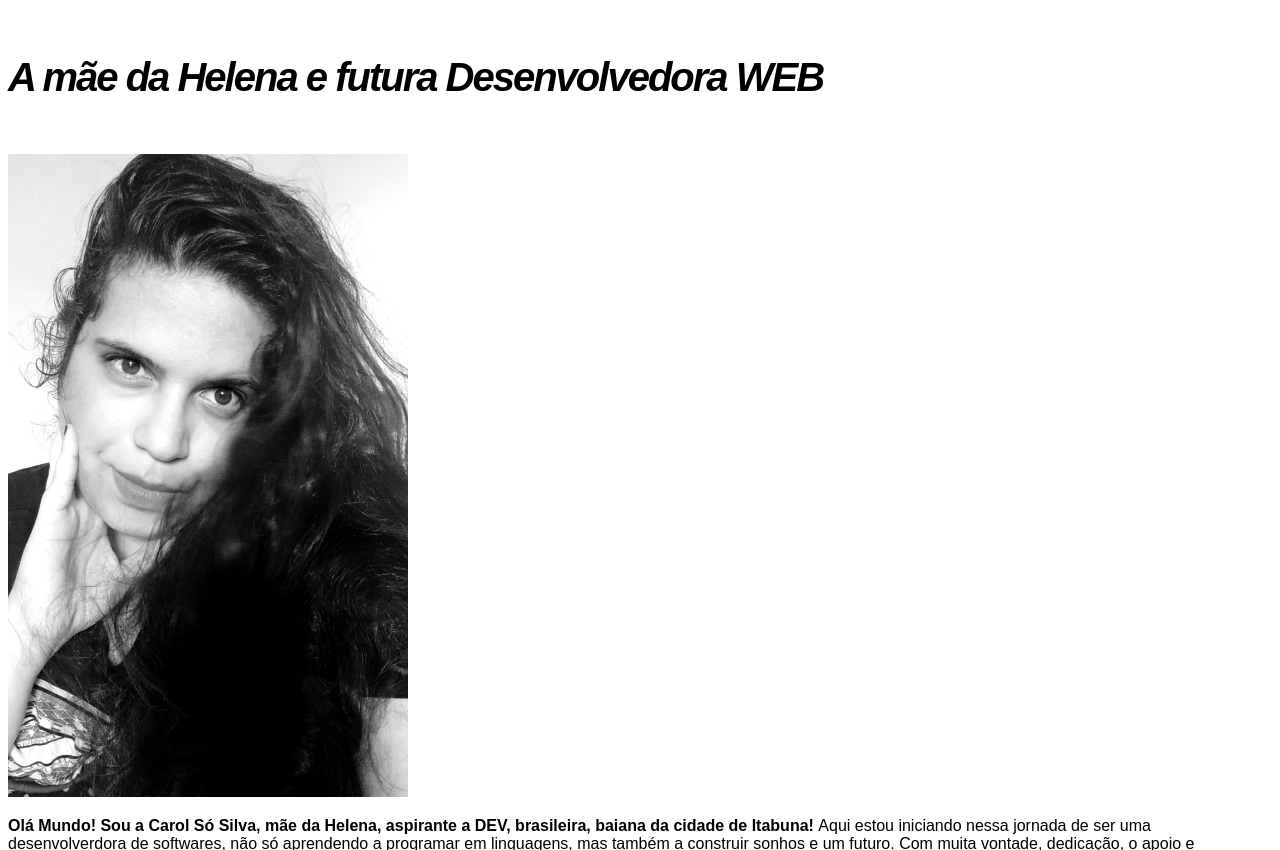
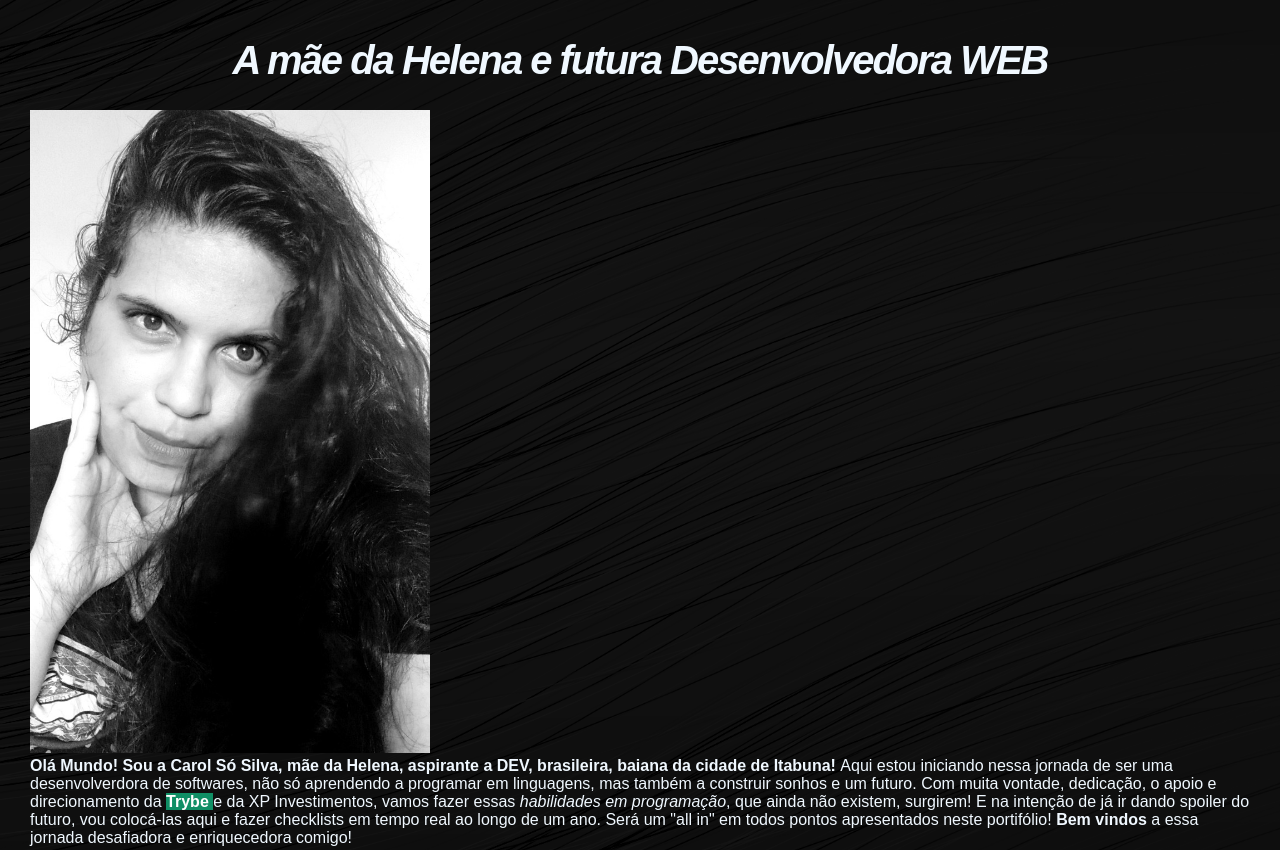
Before and after one commit to Carolyla/PortifolioCarolSilva, a plain HTML site: page index.html in a window 1280 px wide. Shown: the top 850 px of the page. Drawn offline with Linux system fonts and the light colour scheme.

Commit message:
commit 4

```diff
--- a/index.html
+++ b/index.html
@@ -3,23 +3,12 @@
 <head>
     <title>Portifólio Carol</title>
     <meta charset="UTF-8">
-    <style>
-        body{
-            font-family: Arial, Helvetica, sans-serif;
-            background-color: #F8F8FF (253, 249, 249, 0.767);
-        }
-        .main-title{
-            font-size: 40px;
-            font-style: italic;
-            line-height: 100px;
-            font-weight: 600;
-            letter-spacing:-2px;
-        }
-    </style>
-
+    <link rel="stylesheet" href="style.css">
 
 </head>
 <body>
+    <div id="header-content">
+        <div id="header">
         <h1 class="main-title">
             A mãe da Helena e futura Desenvolvedora WEB
            </h1>
@@ -28,18 +17,19 @@
                    <strong>Olá Mundo! Sou a Carol Só Silva, mãe da Helena, aspirante a DEV, brasileira, baiana da cidade de Itabuna! </strong>
                    Aqui estou iniciando nessa jornada de ser uma desenvolverdora de softwares, não só aprendendo a programar em linguagens,
                     mas também a construir sonhos e um futuro.
-            Com muita vontade, dedicação, o apoio e direcionamento da <a href="https://www.betrybe.com" target ="_blank"> Trybe </a> e da XP Investimentos,
+                   Com muita vontade, dedicação, o apoio e direcionamento da <a class="buttonTrybe" href="https://www.betrybe.com" target ="_blank"> Trybe </a> e da XP Investimentos,
                    vamos fazer essas <em>habilidades em programação</em>, que ainda não existem, surgirem!
                    E na intenção de já ir dando spoiler do futuro,
                    vou colocá-las aqui e fazer checklists em tempo real ao longo de um ano.
                    Será um "all in" em todos pontos apresentados neste portifólio!
                     <strong>Bem vindos</strong> a essa jornada desafiadora e enriquecedora comigo!
 
+
+        </div>
+   </div>
         </p>
 
-    <h2>
-         <strong>Habilidades em desenvolvimento
-    </h3>
+     <h2> <strong>Habilidades em desenvolvimento</h2>
         <img src='/foto06.png' width="100px">
         <img src='/foto05.png' width='100px'>
 
--- /dev/null
+++ b/style.css
@@ -0,0 +1,41 @@
+
+*{
+    padding: 0px;
+    margin: 0px;
+}
+
+body{
+    font-family: Arial, Helvetica, sans-serif;
+    background-color: #F8F8FF (253, 249, 249, 0.767);
+}
+.main-title{
+    font-size: 40px;
+    font-style: italic;
+    line-height: 80px;
+    font-weight: 800px;
+    letter-spacing:-2px;
+    padding: 10px 10px;
+    text-align: center;
+}
+.buttonTrybe{
+    color: white;
+    background-color: rgb(16, 143, 101);
+    font-weight: bolder;
+    text-decoration: none;
+}
+
+#header{
+    background-image: url("/black-370118.png");
+    background-size:cover;
+    color: hsl(208, 100%, 97%);
+    padding: 10px 30px 20px;
+    text-align:left;
+}
+
+#header-content{
+
+}
+
+h1{
+    text-align: left;
+}
```
Also changed, not shown: black-370118.png (added), 1 other file. Lines whose indentation alone changed are shown as unchanged.
